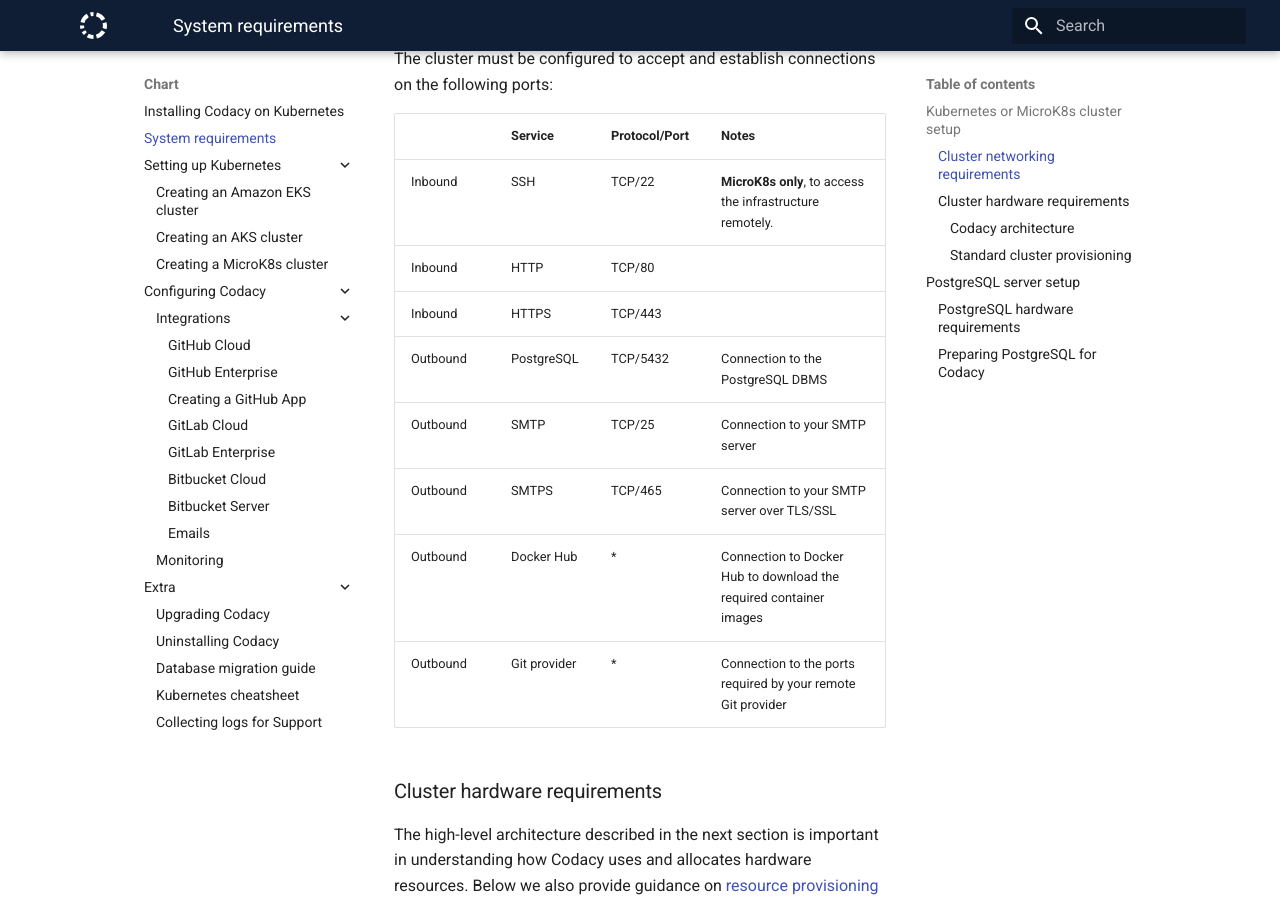
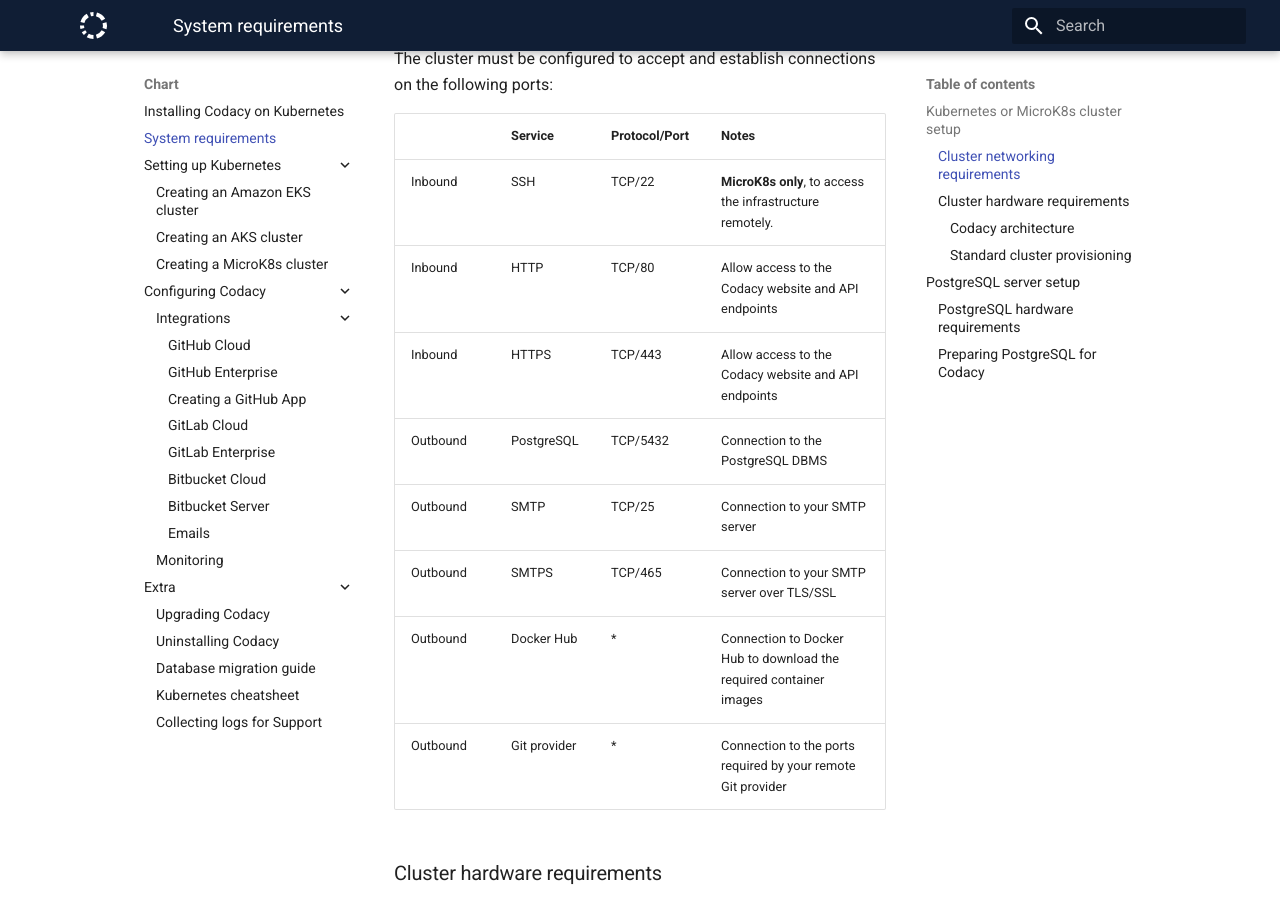
Before and after one commit to codacy/chart, an MkDocs documentation site: the page built from docs/requirements.md, in a window 1280 px wide and 900 px high, scrolled down 811 px. Built offline with MkDocs 1.6.1 and Material for MkDocs 9.7.7, drawn with Linux system fonts in a browser that asks for light colours.

Commit message:
Add details in the notes for ports 80 and 443

```diff
--- a/docs/requirements.md
+++ b/docs/requirements.md
@@ -25,8 +25,8 @@
 |          | Service      | Protocol/Port | Notes                                                              |
 | -------- | ------------ | ------------- | ------------------------------------------------------------------ |
 | Inbound  | SSH          | TCP/22        | **MicroK8s only**, to access the infrastructure remotely.          |
-| Inbound  | HTTP         | TCP/80        |                                                                    |
-| Inbound  | HTTPS        | TCP/443       |                                                                    |
+| Inbound  | HTTP         | TCP/80        | Allow access to the Codacy website and API endpoints               |
+| Inbound  | HTTPS        | TCP/443       | Allow access to the Codacy website and API endpoints               |
 | Outbound | PostgreSQL   | TCP/5432      | Connection to the PostgreSQL DBMS                                  |
 | Outbound | SMTP         | TCP/25        | Connection to your SMTP server                                     |
 | Outbound | SMTPS        | TCP/465       | Connection to your SMTP server over TLS/SSL                        |
```
